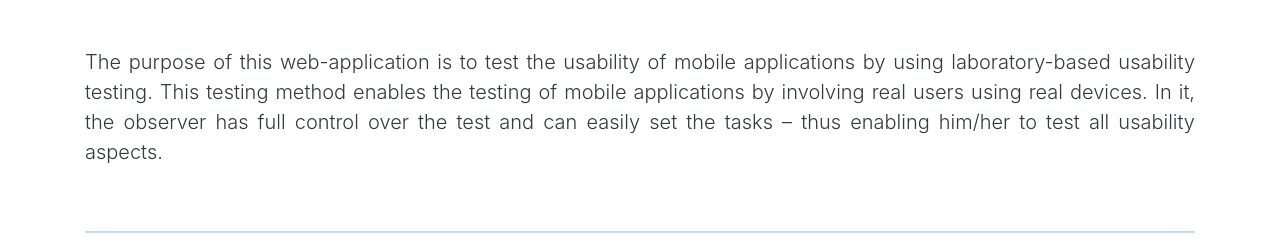
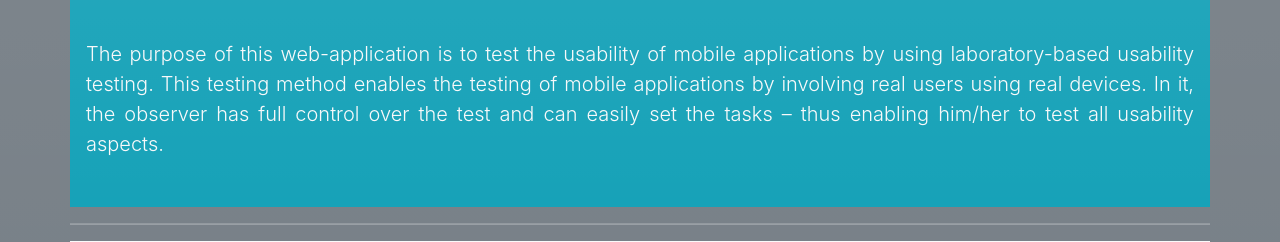
Before and after one commit to Jeevesh-Joshi/Mobile-Usability-Evaluation-Suite, a Django app: template SSD_project/MUES/templates/MUES/index.html in a window 1280 px wide. Shown: the part 501-743 px from the top of the page. Run offline with Django 3.2, Linux system fonts and the light colour scheme; the template is opened without the code that fills it, so the values that code supplies are empty; some libraries are stand-ins or nearby versions.

Commit message:
Homepage altered

```diff
--- a/SSD_project/MUES/templates/MUES/base.html
+++ b/SSD_project/MUES/templates/MUES/base.html
@@ -20,7 +20,7 @@
 <body>
     {% load static %}
     <div class="container-fluid p-0 m-0">
-        <nav class="navbar navbar-expand-lg navbar-dark bg-dark">
+        <nav class="navbar fixed-top navbar-expand-lg navbar-dark bg-dark">
             <div class="container-fluid p-0">
                 <button class="navbar-toggler" type="button" data-bs-toggle="collapse"
                     data-bs-target="#navbarSupportedContent" aria-controls="navbarSupportedContent"
@@ -30,10 +30,10 @@
                 <div class="collapse navbar-collapse" id="navbarSupportedContent">
                     <ul class="navbar-nav me-auto mb-2 mb-lg-0">
                         <li class="nav-item">
-                            <a class="nav-link active" aria-current="page" href="#">Home</a>
+                            <a class="nav-link active" aria-current="page" href="{% url 'home' %}">Home</a>
                         </li>
                         <li class="nav-item">
-                            <a class="nav-link" href="#">Dashboard</a>
+                            <a class="nav-link" href="{% url 'dashboard' %}">Dashboard</a>
                         </li>
                         <li class="nav-item">
                             <a class="nav-link" href="#">Analyse</a>
--- a/SSD_project/MUES/templates/MUES/dashboard.html
+++ b/SSD_project/MUES/templates/MUES/dashboard.html
@@ -2,7 +2,7 @@
 
 <body>
   {% block body %}
-  <div class="container">
+  <div class="container pt-5">
     <h1 class="text-center text-primary m-5">Mobile Usability Evaluation Suite</h1>
     <div>
       <h3 class="text-center mb-4">User Dashboard</h3>
--- a/SSD_project/MUES/templates/MUES/index.html
+++ b/SSD_project/MUES/templates/MUES/index.html
@@ -2,30 +2,36 @@
 
 <body>
     {% block body %}
-    <div class="container-fluid text-dark p-0 m-0 pb-5">
-        <div class="container d-flex flex-column align-items-center">
-            <h1 class="my-5 text-center">Welcome to Mobile Usability Evaluation Suite!</h1>
+    <div class="container-fluid text-dark p-0 m-0 pb-5 bg-secondary bg-gradient">
+        <div class="container bg-secondary mt-5 bg-gradient p-0">
+            <div class="container p-0 m-0 bg-info  bg-gradient d-flex flex-column align-items-center">
+                <h1 class="my-5 text-center text-light">Welcome to Mobile Usability Evaluation Suite!</h1>
                 <img class="img-fluid rounded"
                 src="https://assets.justinmind.com/wp-content/uploads/2019/12/guide-user-testing.png" alt="">
-            <span class="lead text-justify my-5"> The purpose of this web-application is to test the usability of
+                <span class="lead text-justify my-5 px-3 text-light"> The purpose of this web-application is to test the usability of
                     mobile applications by using laboratory-based usability testing. This testing method enables the testing
                     of mobile applications by involving real users using real devices. In it, the observer has full control
                     over the test and can easily set the tasks – thus enabling him/her to test all usability aspects.
                 </span>
-            <hr width="100%" class="bg-primary">
-            <img class="img-fluid rounded"
+            </div>
+            <hr width="100%" class="bg-light">
+            <div class="container p-0 m-0 bg-light bg-gradient d-flex flex-column align-items-center">
+                <img class="img-fluid rounded my-5"
                 src="https://assets.justinmind.com/wp-content/uploads/2020/01/what-is-mobile-app-usability-testing.png"
                 alt="">
-            <hr width="100%" class="bg-primary">
-            <h2 class="mt-5">Components of a Lab-based usability test </h2>
-            <span class="lead text-justify my-5">
+            </div>
+            <hr width="100%" class="bg-light">
+            <div class="container p-0 m-0 bg-danger bg-gradient d-flex flex-column align-items-center">
+                <h2 class="mt-5 text-center text-light">Components of a Lab-based usability test </h2>
+                <span class="lead text-justify my-5 px-3 text-light">
                     Lab-based usability testing involves the observation of test participants performing assigned tasks
                     using a mobile device in a setup similar to the one shown below:
                 </span>
-            <img class="img-fluid rounded"
+                <img class="img-fluid rounded mb-5"
                 src="https://usabilitygeek.com/wp-content/uploads/2016/03/usability-testing-mobile-apps-setup.jpg"
                 alt="">
             </div>
         </div>
+    </div>
     {% endblock %}
 </body>
--- a/SSD_project/MUES/urls.py
+++ b/SSD_project/MUES/urls.py
@@ -2,5 +2,6 @@ from django.urls import path
 from . import views
 
 urlpatterns = [
-    path("", views.index, name='index'),
+    path("", views.index, name='home'),
+    path("dashboard", views.dashboard, name='dashboard'),
 ]
--- a/SSD_project/MUES/views.py
+++ b/SSD_project/MUES/views.py
@@ -6,4 +6,7 @@ from django.http import HttpResponse
 
 def index(request):
     # return HttpResponse("Hello inside app")
+    return render(request,"MUES/index.html")
+
+def dashboard(request):
     return render(request,"MUES/dashboard.html")
```
Lines whose indentation alone changed are shown as unchanged.
